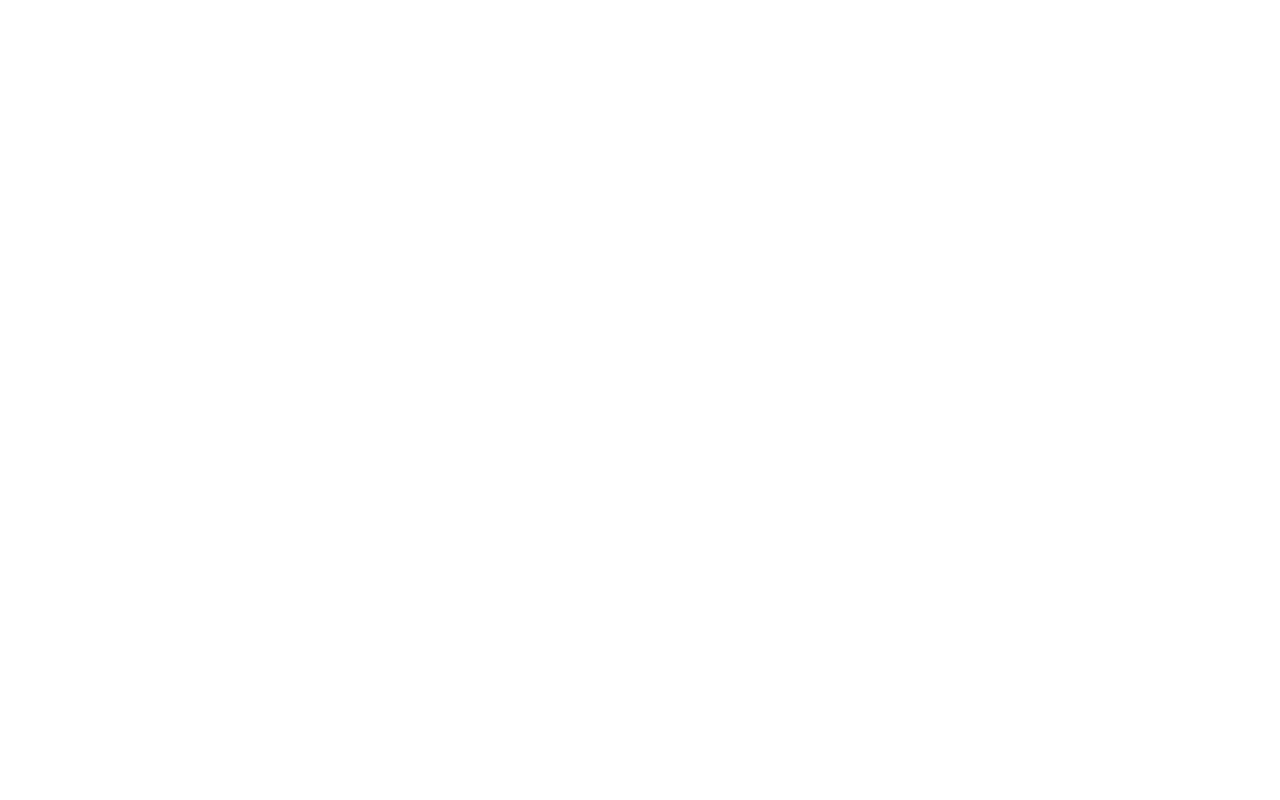
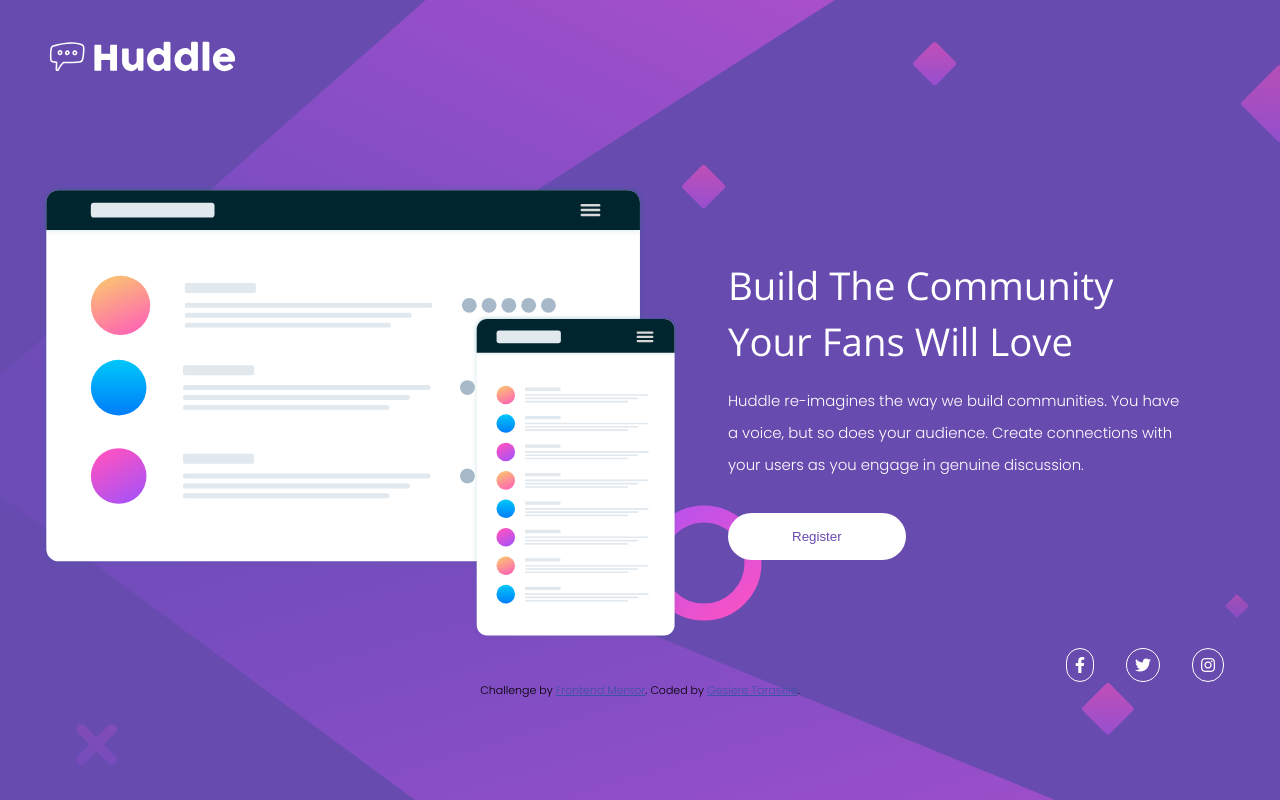
Before and after one commit to Gesiere/Huddle-landing-page, a plain HTML site: page index.html in a window 1280 px wide. Drawn offline with nearby package versions, Linux system fonts and the light colour scheme.

Commit message:
initial commit

```diff
--- a/index.html
+++ b/index.html
@@ -3,9 +3,50 @@
 <head>
     <meta charset="UTF-8">
     <meta name="viewport" content="width=device-width, initial-scale=1.0">
-    <title>Document</title>
+    <link rel="icon" type="image/png" sizes="32x32" href="./images/favicon-32x32.png">
+    <link rel="preconnect" href="https://fonts.gstatic.com">
+    <link href="https://fonts.googleapis.com/css2?family=Open+Sans&display=swap" rel="stylesheet">
+    <link rel="preconnect" href="https://fonts.gstatic.com">
+    <link rel="stylesheet" href="https://cdnjs.cloudflare.com/ajax/libs/font-awesome/5.15.2/css/all.min.css"
+        integrity="sha512-HK5fgLBL+xu6dm/Ii3z4xhlSUyZgTT9tuc/hSrtw6uzJOvgRr2a9jyxxT1ely+B+xFAmJKVSTbpM/CuL7qxO8w=="
+        crossorigin="anonymous" />
+    <link href="https://fonts.googleapis.com/css2?family=Poppins:wght@300&display=swap" rel="stylesheet">
+
+    <link rel="stylesheet" href="/style.css">
+    <title>Frontend Mentor | Huddle landing page with single introductory section</title>
+
 </head>
 <body>
+    <main class="main-section">
+        <div class="logo">
+            <img src="/images/logo.svg" alt="">
+        </div>
+        <article class="main-content">
+            <section class="illustration-section">
+                <img src="/images/illustration-mockups.svg" alt="">
+            </section>
+            <section class="page-section">
+                <h1>Build The Community Your Fans Will Love</h1>
+                <p>Huddle re-imagines the way we build communities. You have a voice, but so does your audience.
+                    Create connections with your users as you engage in genuine discussion.
+                </p>
+                <button class="btn">Register</button>
+        </article>
+        <div class="social-icons">
+            <a href="#"><i class="fab fa-facebook-f"></i></a>
+            <a href="#"><i class="fab fa-twitter"></i></a>
+            <a href="#"><i class="fab fa-instagram"></i></a>
+        </div>
 
+
+
+
+        <footer>
+            <p class="attribution">
+                Challenge by <a href="https://www.frontendmentor.io?ref=challenge" target="_blank">Frontend Mentor</a>.
+                Coded by <a href="#">Gesiere Tarasele</a>.
+            </p>
+        </footer>
+    </main>
 </body>
 </html>
--- a/style.css
+++ b/style.css
@@ -0,0 +1,154 @@
+:root{
+    --primary-violet-color: hsl(257, 40%, 49%);
+    --primary-magnenta-color: hsl(300, 69%, 71%);
+    --font-family-heading: 'Open Sans', sans-serif;
+
+
+}
+
+*{
+    box-sizing: border-box;
+    padding: 0;
+    margin: 0;
+}
+
+body{
+    background-color: var(--primary-violet-color);
+    background-image: url(/images/bg-mobile.svg);
+    background-repeat: no-repeat;
+    font-family: 'Poppins', sans-serif;
+}
+
+
+
+.logo img{
+    width: 200px;
+}
+
+.main-section{
+    margin: 0 auto;
+    padding: 2rem 0rem;
+    max-width: 500px;
+    height: 100vh;
+
+
+
+}
+
+.main-content{
+    display: flex;
+    flex-direction: column;
+    justify-content: center;
+    align-items: center;
+    text-align: center;
+    margin-top: 6rem;
+
+}
+
+.illustration-section img{
+    width: 30rem;
+}
+
+.main-content .page-section{
+    margin: 5rem 0;
+    color: #fff;
+}
+
+.page-section h1{
+    font-size: 2.5rem;
+    font-weight: 300;
+    line-height: 3.7rem;
+    font-family: var(--font-family-heading);
+}
+.page-section p{
+    /* border: 2px solid red; */
+    width: 90%;
+    margin: 1rem 0;
+    font-size: 1.36rem;
+    font-weight: 300;
+    line-height: 2rem;
+
+}
+
+.page-section .btn{
+
+    padding: 1rem 6rem;
+    margin: 1rem 0;
+    background-color: #fff;
+    border: none;
+    border-radius: 1.5rem;
+    color: var(--primary-violet-color);
+    cursor: pointer;
+}
+
+.page-section .btn:hover{
+    background-color: var(--primary-magnenta-color);
+    color: #fff;
+}
+
+.social-icons{
+    display: flex;
+    justify-content: center;
+    align-items: center;
+}
+
+.social-icons i{
+    border:  1px solid #fff;
+    border-radius: 2rem;
+    margin: 0 1rem;
+    padding: .5rem;
+    color: #fff;
+}
+
+
+
+.social-icons i:hover{
+    border-color: var(--primary-magnenta-color);
+    color: var(--primary-magnenta-color);
+}
+
+.attribution { font-size: 11px; text-align: center; }
+    .attribution a { color: hsl(228, 45%, 44%); }
+
+
+@media (min-width: 800px){
+    body{
+        background-image: url(/images/bg-desktop.svg);
+
+    }
+    .main-section{
+        max-width: 1200px;
+    }
+
+    .main-content{
+        flex-direction: row;
+        text-align: left;
+    }
+
+    .main-content .page-section{
+        margin: 3rem;
+    }
+
+    .illustration-section img{
+        width: 40rem;
+    }
+
+
+    .page-section h1{
+        font-size: 2.4rem;
+        font-weight: 500;
+        line-height: 3.5rem;
+    }
+    .page-section p{
+        width: 100%;
+        font-size: .93rem;
+    }
+
+    .main-section .btn{
+        padding: 1rem 4rem;
+    }
+    .social-icons{
+        justify-content: flex-end;
+
+    }
+}
```
